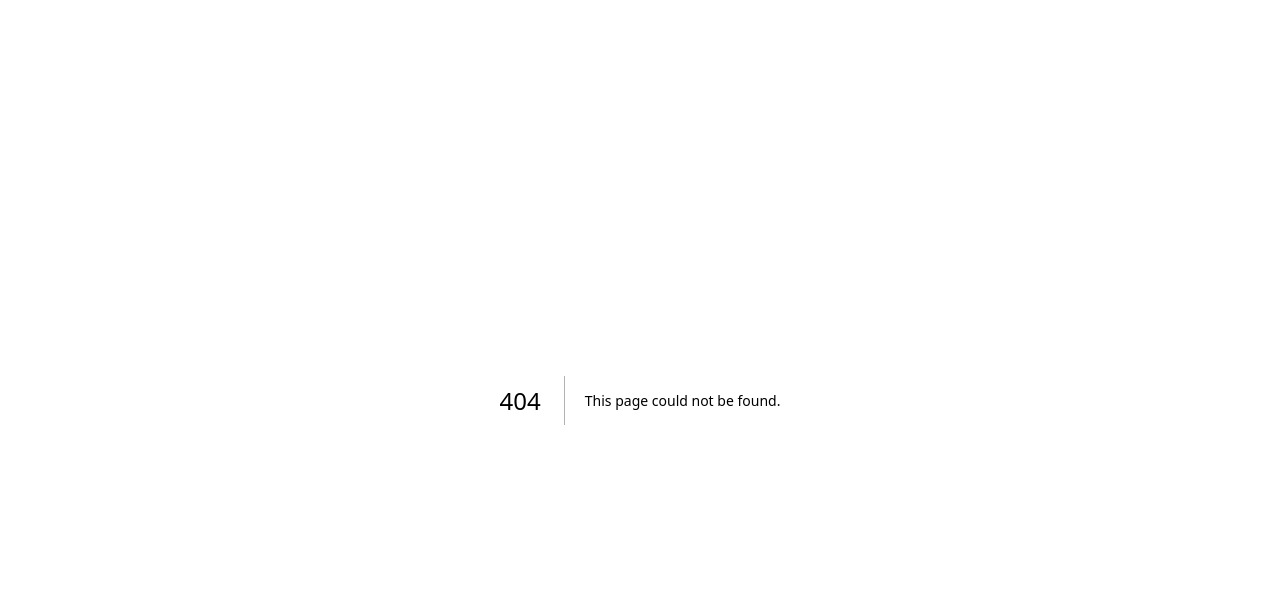
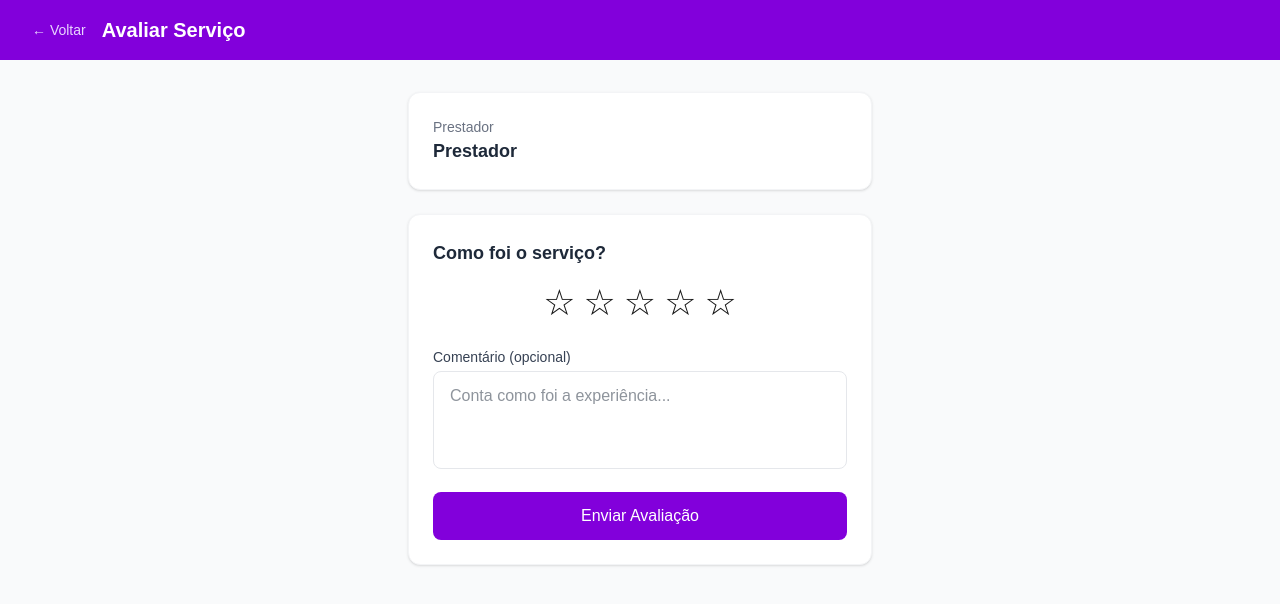
Before and after one commit to mariotech11/servicoja, a Next.js app: page /avaliar in a window 1280 px wide. Before the commit this address had no page. Shown: the top 604 px of the page. Built offline with nearby package versions, Linux system fonts and the light colour scheme; no server answers.

Commit message:
feat: filtro por categoria, navegação inteligente e sistema de avaliações

```diff
--- /dev/null
+++ b/app/avaliar/page.tsx
@@ -0,0 +1,114 @@
+'use client'
+
+import { Suspense, useState } from 'react'
+import { createClient } from '@supabase/supabase-js'
+import Link from 'next/link'
+import { useSearchParams } from 'next/navigation'
+
+const supabase = createClient(
+  process.env.NEXT_PUBLIC_SUPABASE_URL!,
+  process.env.NEXT_PUBLIC_SUPABASE_ANON_KEY!
+)
+
+function FormularioAvaliar() {
+  const searchParams = useSearchParams()
+  const pedidoId = searchParams.get('pedido')
+  const prestadorNome = searchParams.get('nome') || 'Prestador'
+
+  const [avaliacao, setAvaliacao] = useState(0)
+  const [hover, setHover] = useState(0)
+  const [comentario, setComentario] = useState('')
+  const [enviado, setEnviado] = useState(false)
+  const [erro, setErro] = useState('')
+
+  async function handleSubmit() {
+    if (avaliacao === 0) {
+      setErro('Selecciona uma avaliação.')
+      return
+    }
+
+    const { error } = await supabase.from('reviews').insert({
+      pedido_id: Number(pedidoId),
+      avaliacao: avaliacao,
+      comentario: comentario || null,
+    })
+
+    if (error) {
+      setErro('Erro ao enviar avaliação.')
+      return
+    }
+
+    setEnviado(true)
+  }
+
+  if (enviado) {
+    return (
+      <main className="min-h-screen bg-gray-50 flex items-center justify-center px-6">
+        <div className="bg-white rounded-xl p-8 shadow-sm border border-gray-100 max-w-md w-full text-center">
+          <div className="text-5xl mb-4">⭐</div>
+          <h2 className="text-xl font-bold text-gray-800 mb-2">Obrigado!</h2>
+          <p className="text-gray-500 mb-6">A tua avaliação ajuda outros clientes a encontrar bons profissionais.</p>
+          <Link href="/meus-pedidos"
+            className="inline-block bg-purple-700 text-white px-6 py-3 rounded-lg font-medium
+                       hover:bg-purple-800 transition-colors">
+            Voltar aos Meus Pedidos
+          </Link>
+        </div>
+      </main>
+    )
+  }
+
+  return (
+    <main className="min-h-screen bg-gray-50">
+      <header className="bg-purple-700 text-white py-4 px-8 flex items-center gap-4">
+        <Link href="/meus-pedidos" className="text-purple-200 hover:text-white text-sm">← Voltar</Link>
+        <h1 className="text-xl font-bold">Avaliar Serviço</h1>
+      </header>
+
+      <section className="max-w-lg mx-auto px-6 py-8">
+        <div className="bg-white rounded-xl p-6 shadow-sm border border-gray-100 mb-6">
+          <p className="text-sm text-gray-500">Prestador</p>
+          <p className="text-lg font-semibold text-gray-800">{prestadorNome}</p>
+        </div>
+
+        <div className="bg-white rounded-xl p-6 shadow-sm border border-gray-100">
+          <h2 className="text-lg font-semibold text-gray-800 mb-4">Como foi o serviço?</h2>
+
+          {erro && <div className="bg-red-50 text-red-600 text-sm p-3 rounded-lg mb-4">{erro}</div>}
+
+          <div className="flex justify-center gap-2 mb-6">
+            {[1, 2, 3, 4, 5].map((star) => (
+              <button key={star} onClick={() => setAvaliacao(star)}
+                onMouseEnter={() => setHover(star)} onMouseLeave={() => setHover(0)}
+                className="text-4xl transition-transform hover:scale-110">
+                {star <= (hover || avaliacao) ? '⭐' : '☆'}
+              </button>
+            ))}
+          </div>
+
+          <div className="mb-4">
+            <label className="block text-sm font-medium text-gray-700 mb-1">Comentário (opcional)</label>
+            <textarea rows={3} placeholder="Conta como foi a experiência..."
+              value={comentario} onChange={(e) => setComentario(e.target.value)}
+              className="w-full border border-gray-200 rounded-lg px-4 py-3 text-gray-800
+                         focus:outline-none focus:ring-2 focus:ring-purple-500 resize-none" />
+          </div>
+
+          <button onClick={handleSubmit}
+            className="w-full bg-purple-700 text-white py-3 rounded-lg font-medium
+                       hover:bg-purple-800 transition-colors">
+            Enviar Avaliação
+          </button>
+        </div>
+      </section>
+    </main>
+  )
+}
+
+export default function Avaliar() {
+  return (
+    <Suspense fallback={<div className="p-8 text-gray-400">A carregar...</div>}>
+      <FormularioAvaliar />
+    </Suspense>
+  )
+}
--- /dev/null
+++ b/app/components/NavBar.tsx
@@ -0,0 +1,84 @@
+'use client'
+
+import { useState, useEffect } from 'react'
+import { createClient } from '@supabase/supabase-js'
+import Link from 'next/link'
+import { useRouter } from 'next/navigation'
+
+const supabase = createClient(
+  process.env.NEXT_PUBLIC_SUPABASE_URL!,
+  process.env.NEXT_PUBLIC_SUPABASE_ANON_KEY!
+)
+
+export default function NavBar() {
+  const router = useRouter()
+  const [user, setUser] = useState<any>(null)
+  const [perfil, setPerfil] = useState<any>(null)
+  const [loading, setLoading] = useState(true)
+
+  useEffect(() => {
+    async function check() {
+      const { data: { user } } = await supabase.auth.getUser()
+      setUser(user)
+
+      if (user) {
+        const { data } = await supabase
+          .from('users')
+          .select('*')
+          .eq('email', user.email)
+          .single()
+        setPerfil(data)
+      }
+      setLoading(false)
+    }
+    check()
+  }, [])
+
+  async function logout() {
+    await supabase.auth.signOut()
+    setUser(null)
+    setPerfil(null)
+    router.refresh()
+  }
+
+  return (
+    <header className="bg-purple-700 text-white py-6 px-8 flex items-center justify-between">
+      <div>
+        <h1 className="text-3xl font-bold">ServiçoJá</h1>
+        <p className="text-purple-200 mt-1">Encontra o profissional certo em Luanda</p>
+      </div>
+
+      {!loading && (
+        <div className="flex items-center gap-3">
+          {user ? (
+            <>
+              {perfil?.tipo === 'prestador' && (
+                <Link href="/dashboard"
+                  className="bg-purple-600 px-4 py-2 rounded-lg text-sm font-medium
+                             hover:bg-purple-500 transition-colors">
+                  Dashboard
+                </Link>
+              )}
+              <Link href="/meus-pedidos"
+                className="bg-purple-600 px-4 py-2 rounded-lg text-sm font-medium
+                           hover:bg-purple-500 transition-colors">
+                Meus Pedidos
+              </Link>
+              <button onClick={logout}
+                className="bg-white text-purple-700 px-4 py-2 rounded-lg text-sm
+                           font-medium hover:bg-purple-50 transition-colors">
+                Sair
+              </button>
+            </>
+          ) : (
+            <Link href="/auth"
+              className="bg-white text-purple-700 px-4 py-2 rounded-lg text-sm
+                         font-medium hover:bg-purple-50 transition-colors">
+              Entrar / Registar
+            </Link>
+          )}
+        </div>
+      )}
+    </header>
+  )
+}
--- a/app/meus-pedidos/page.tsx
+++ b/app/meus-pedidos/page.tsx
@@ -23,17 +23,14 @@ export default function MeusPedidos() {
   const router = useRouter()
   const [pedidos, setPedidos] = useState<Pedido[]>([])
   const [prestadores, setPrestadores] = useState<Record<number, string>>({})
+  const [avaliados, setAvaliados] = useState<Set<number>>(new Set())
   const [loading, setLoading] = useState(true)
   const [userEmail, setUserEmail] = useState('')
 
   useEffect(() => {
     async function carregar() {
       const { data: { user } } = await supabase.auth.getUser()
-
-      if (!user) {
-        router.push('/auth')
-        return
-      }
+      if (!user) { router.push('/auth'); return }
 
       setUserEmail(user.email || '')
 
@@ -48,17 +45,20 @@ export default function MeusPedidos() {
       if (pedidosData && pedidosData.length > 0) {
         const ids = [...new Set(pedidosData.map(p => p.prestador_id))]
         const { data: prestadoresData } = await supabase
-          .from('users')
-          .select('id, name')
-          .in('id', ids)
-
+          .from('users').select('id, name').in('id', ids)
         if (prestadoresData) {
           const map: Record<number, string> = {}
           prestadoresData.forEach(p => { map[p.id] = p.name })
           setPrestadores(map)
         }
+
+        const pedidoIds = pedidosData.map(p => p.id)
+        const { data: reviewsData } = await supabase
+          .from('reviews').select('pedido_id').in('pedido_id', pedidoIds)
+        if (reviewsData) {
+          setAvaliados(new Set(reviewsData.map(r => r.pedido_id)))
+        }
       }
-
       setLoading(false)
     }
     carregar()
@@ -95,41 +95,49 @@ export default function MeusPedidos() {
           <h1 className="text-xl font-bold">Meus Pedidos</h1>
           <p className="text-purple-200 text-sm">{userEmail}</p>
         </div>
-        <Link href="/" className="text-purple-200 hover:text-white text-sm">
-          ← Início
-        </Link>
+        <Link href="/" className="text-purple-200 hover:text-white text-sm">← Início</Link>
       </header>
 
       <section className="max-w-4xl mx-auto px-6 py-8">
         {pedidos.length > 0 ? (
           <div className="grid gap-4">
             {pedidos.map((p) => (
-              <div key={p.id}
-                   className="bg-white rounded-xl p-6 shadow-sm border border-gray-100">
+              <div key={p.id} className="bg-white rounded-xl p-6 shadow-sm border border-gray-100">
                 <div className="flex items-start justify-between mb-2">
                   <p className="text-sm text-gray-400">
                     Pedido #{p.id} · {new Date(p.created_at).toLocaleDateString('pt-PT')}
                   </p>
                   <span className={`text-xs font-medium px-3 py-1 rounded-full ${
-                    cores[p.estado] || 'bg-gray-100 text-gray-600'
-                  }`}>
+                    cores[p.estado] || 'bg-gray-100 text-gray-600'}`}>
                     {p.estado}
                   </span>
                 </div>
-
                 <p className="text-gray-800 font-medium mb-1">{p.descricao}</p>
-
                 <p className="text-sm text-gray-500 mb-3">
                   Prestador: <strong>{prestadores[p.prestador_id] || 'N/A'}</strong>
                 </p>
-
                 <div className={`text-sm p-3 rounded-lg ${
                   p.estado === 'concluido' ? 'bg-green-50 text-green-700' :
                   p.estado === 'recusado' ? 'bg-red-50 text-red-600' :
-                  'bg-gray-50 text-gray-600'
-                }`}>
+                  'bg-gray-50 text-gray-600'}`}>
                   {mensagens[p.estado] || p.estado}
                 </div>
+
+                {p.estado === 'concluido' && !avaliados.has(p.id) && (
+                  <div className="mt-4 pt-4 border-t border-gray-100">
+                    <Link href={`/avaliar?pedido=${p.id}&nome=${encodeURIComponent(prestadores[p.prestador_id] || '')}`}
+                      className="w-full block text-center bg-yellow-500 text-white py-3 rounded-lg
+                                 font-medium hover:bg-yellow-600 transition-colors">
+                      ⭐ Avaliar Serviço
+                    </Link>
+                  </div>
+                )}
+
+                {p.estado === 'concluido' && avaliados.has(p.id) && (
+                  <div className="mt-4 pt-4 border-t border-gray-100 text-center">
+                    <p className="text-sm text-green-600 font-medium">✓ Avaliação enviada</p>
+                  </div>
+                )}
               </div>
             ))}
           </div>
@@ -137,9 +145,8 @@ export default function MeusPedidos() {
           <div className="bg-white rounded-xl p-12 shadow-sm border border-gray-100 text-center">
             <p className="text-4xl mb-3">📋</p>
             <p className="text-gray-400 mb-4">Ainda não fizeste nenhum pedido.</p>
-            <Link href="/"
-              className="inline-block bg-purple-700 text-white px-6 py-3 rounded-lg
-                         font-medium hover:bg-purple-800 transition-colors">
+            <Link href="/" className="inline-block bg-purple-700 text-white px-6 py-3 rounded-lg
+                       font-medium hover:bg-purple-800 transition-colors">
               Encontrar Prestador
             </Link>
           </div>
--- a/app/page.tsx
+++ b/app/page.tsx
@@ -1,48 +1,27 @@
 import { supabase } from '../src/lib/supabase'
 import Link from 'next/link'
+import NavBar from './components/NavBar'
 
 export default async function Home() {
   const { data: categories } = await supabase.from('categories').select('*')
 
   const icones: Record<string, string> = {
-    wrench: '🔧',
-    zap: '⚡',
-    droplet: '💧',
-    paintbrush: '🎨',
-    wind: '❄️',
-    hammer: '🔨',
+    wrench: '🔧', zap: '⚡', droplet: '💧',
+    paintbrush: '🎨', wind: '❄️', hammer: '🔨',
   }
 
   return (
     <main className="min-h-screen bg-gray-50">
-      <header className="bg-purple-700 text-white py-6 px-8 flex items-center justify-between">
-        <div>
-          <h1 className="text-3xl font-bold">ServiçoJá</h1>
-          <p className="text-purple-200 mt-1">Encontra o profissional certo em Luanda</p>
-        </div>
-        <Link
-          href="/auth"
-          className="bg-white text-purple-700 px-4 py-2 rounded-lg text-sm font-medium
-                     hover:bg-purple-50 transition-colors"
-        >
-          Entrar / Registar
-        </Link>
-      </header>
+      <NavBar />
 
       <section className="max-w-4xl mx-auto px-6 py-10">
-        <h2 className="text-xl font-semibold text-gray-800 mb-6">
-          O que precisas resolver?
-        </h2>
-
+        <h2 className="text-xl font-semibold text-gray-800 mb-6">O que precisas resolver?</h2>
         <div className="grid grid-cols-2 md:grid-cols-3 gap-4">
           {categories?.map((cat) => (
-            <Link
-              key={cat.id}
-              href={`/prestadores?categoria=${cat.id}`}
+            <Link key={cat.id} href={`/prestadores?categoria=${cat.id}`}
               className="bg-white rounded-xl p-6 shadow-sm border border-gray-100
                          hover:shadow-md hover:border-purple-200 transition-all
-                         flex flex-col items-center gap-3 text-center"
-            >
+                         flex flex-col items-center gap-3 text-center">
               <span className="text-4xl">{icones[cat.icone] || '🛠️'}</span>
               <span className="text-gray-700 font-medium">{cat.nome}</span>
             </Link>
--- a/app/prestadores/page.tsx
+++ b/app/prestadores/page.tsx
@@ -13,52 +13,36 @@ export default async function Prestadores({
     ? await supabase.from('categories').select('*').eq('id', categoriaId).single()
     : { data: null }
 
-  const { data: prestadores } = await supabase
-    .from('users')
-    .select('*')
-    .eq('tipo', 'prestador')
+  let query = supabase.from('users').select('*').eq('tipo', 'prestador')
+  if (categoriaId) {
+    query = query.eq('categoria_id', categoriaId)
+  }
+  const { data: prestadores } = await query
 
   return (
     <main className="min-h-screen bg-gray-50">
       <header className="bg-purple-700 text-white py-4 px-8 flex items-center gap-4">
-        <Link href="/" className="text-purple-200 hover:text-white text-sm">
-          ← Voltar
-        </Link>
-        <h1 className="text-xl font-bold">
-          {categoria ? categoria.nome : 'Todos os Prestadores'}
-        </h1>
+        <Link href="/" className="text-purple-200 hover:text-white text-sm">← Voltar</Link>
+        <h1 className="text-xl font-bold">{categoria ? categoria.nome : 'Todos os Prestadores'}</h1>
       </header>
 
       <section className="max-w-4xl mx-auto px-6 py-8">
         {prestadores && prestadores.length > 0 ? (
           <div className="grid gap-4">
             {prestadores.map((p) => (
-              <div
-                key={p.id}
-                className="bg-white rounded-xl p-6 shadow-sm border border-gray-100
-                           hover:shadow-md transition-all"
-              >
+              <div key={p.id} className="bg-white rounded-xl p-6 shadow-sm border border-gray-100 hover:shadow-md transition-all">
                 <div className="flex items-center gap-6">
-                  <div className="w-14 h-14 bg-purple-100 rounded-full flex items-center
-                                  justify-center text-2xl">
-                    👤
-                  </div>
+                  <div className="w-14 h-14 bg-purple-100 rounded-full flex items-center justify-center text-2xl">👤</div>
                   <div className="flex-1">
                     <h3 className="text-lg font-semibold text-gray-800">{p.name}</h3>
                     <p className="text-gray-500 text-sm">{p.email}</p>
                     <p className="text-gray-400 text-sm">{p.telefone}</p>
                   </div>
-                  <span className="bg-green-100 text-green-700 text-xs font-medium
-                                   px-3 py-1 rounded-full">
-                    Disponível
-                  </span>
+                  <span className="bg-green-100 text-green-700 text-xs font-medium px-3 py-1 rounded-full">Disponível</span>
                 </div>
                 <div className="mt-4 pt-4 border-t border-gray-100">
-                  <Link
-                    href={`/solicitar?prestador=${p.id}&nome=${encodeURIComponent(p.name)}`}
-                    className="w-full block text-center bg-purple-700 text-white py-3
-                               rounded-lg font-medium hover:bg-purple-800 transition-colors"
-                  >
+                  <Link href={`/solicitar?prestador=${p.id}&nome=${encodeURIComponent(p.name)}`}
+                    className="w-full block text-center bg-purple-700 text-white py-3 rounded-lg font-medium hover:bg-purple-800 transition-colors">
                     Solicitar Serviço
                   </Link>
                 </div>
@@ -66,9 +50,11 @@ export default async function Prestadores({
             ))}
           </div>
         ) : (
-          <p className="text-gray-400 text-center py-12">
-            Nenhum prestador encontrado.
-          </p>
+          <div className="bg-white rounded-xl p-12 shadow-sm border border-gray-100 text-center">
+            <p className="text-4xl mb-3">🔍</p>
+            <p className="text-gray-400 mb-4">Nenhum prestador disponível nesta categoria.</p>
+            <Link href="/" className="text-purple-700 font-medium hover:underline">Ver outras categorias</Link>
+          </div>
         )}
       </section>
     </main>
```
